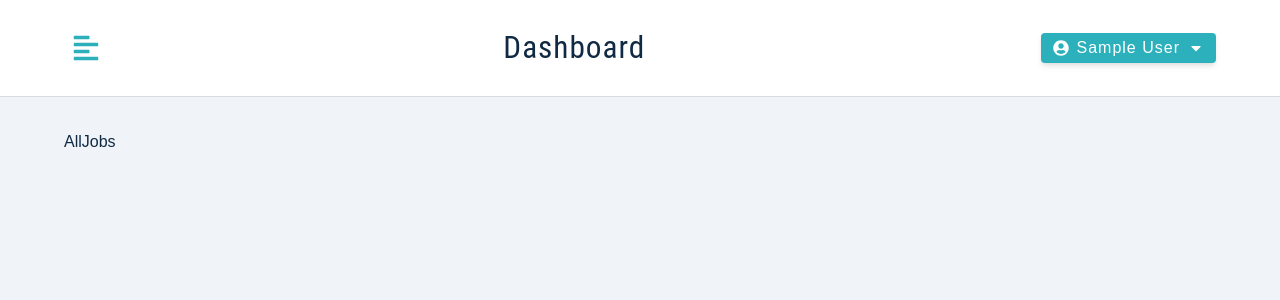
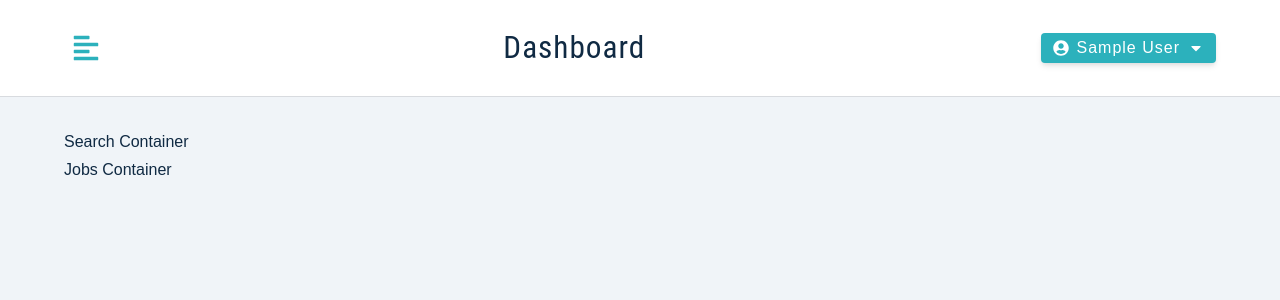
Before and after one commit to Johny270/Personal-job-tracker, a React (Create React App) app in the folder client/: page /all-jobs in a window 1280 px wide. Shown: the top 300 px of the page. Built offline with nearby package versions, Linux system fonts and the light colour scheme; sample sign-in values are in the browser's storage.

Commit message:
Stub up Jobs container and Search container in all jobs page

```diff
--- /dev/null
+++ b/client/src/components/JobsContainer.js
@@ -0,0 +1,7 @@
+const JobsContainer = () => {
+  return (
+    <div>Jobs Container</div>
+  )
+}
+
+export default JobsContainer
--- /dev/null
+++ b/client/src/components/SearchContainer.js
@@ -0,0 +1,7 @@
+const SearchContainer = () => {
+  return (
+    <div>Search Container</div>
+  )
+}
+
+export default SearchContainer
--- a/client/src/components/index.js
+++ b/client/src/components/index.js
@@ -5,6 +5,9 @@ import Navbar from "./Navbar";
 import BigSidebar from "./BigSidebar";
 import SmallSidebar from "./SmallSidebar";
 import FormRowSelect from "./FormRowSelect";
+import SearchContainer from "./SearchContainer";
+import JobsContainer from "./JobsContainer";
+
 
 export  {
   Logo,
@@ -14,4 +17,6 @@ export  {
   BigSidebar,
   SmallSidebar,
   FormRowSelect,
+  SearchContainer,
+  JobsContainer,
 }
--- a/client/src/pages/dashboard/AllJobs.js
+++ b/client/src/pages/dashboard/AllJobs.js
@@ -1,6 +1,11 @@
+import { JobsContainer, SearchContainer } from "../../components"
+
 const AllJobs = () => {
   return (
-    <div>AllJobs</div>
+    <>
+      <SearchContainer />
+      <JobsContainer />
+    </>
   )
 }
 
```
Also changed, not shown: client/src/components/Job.js (added, +7 -0 lines), client/src/components/JobInfo.js (added, +7 -0 lines).
